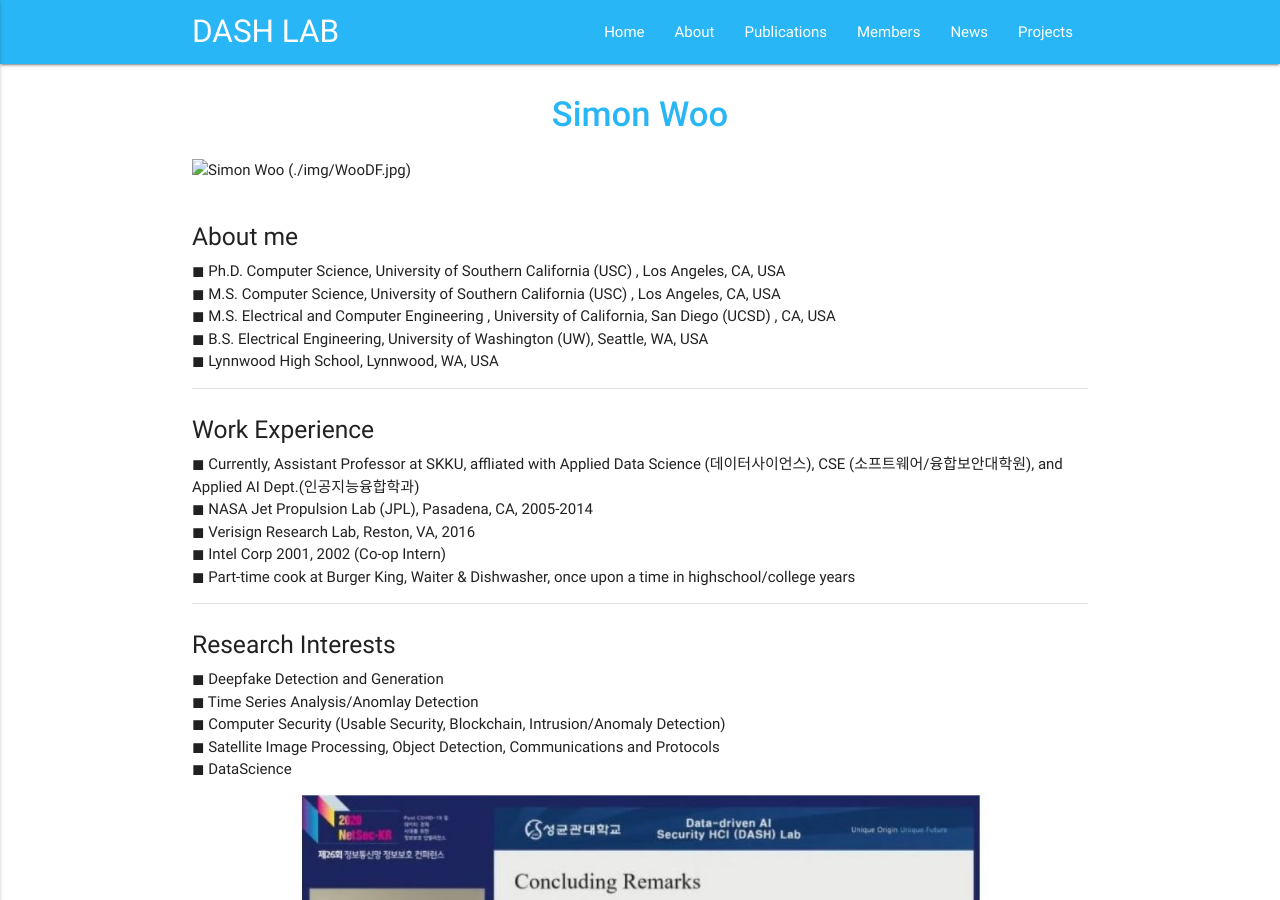
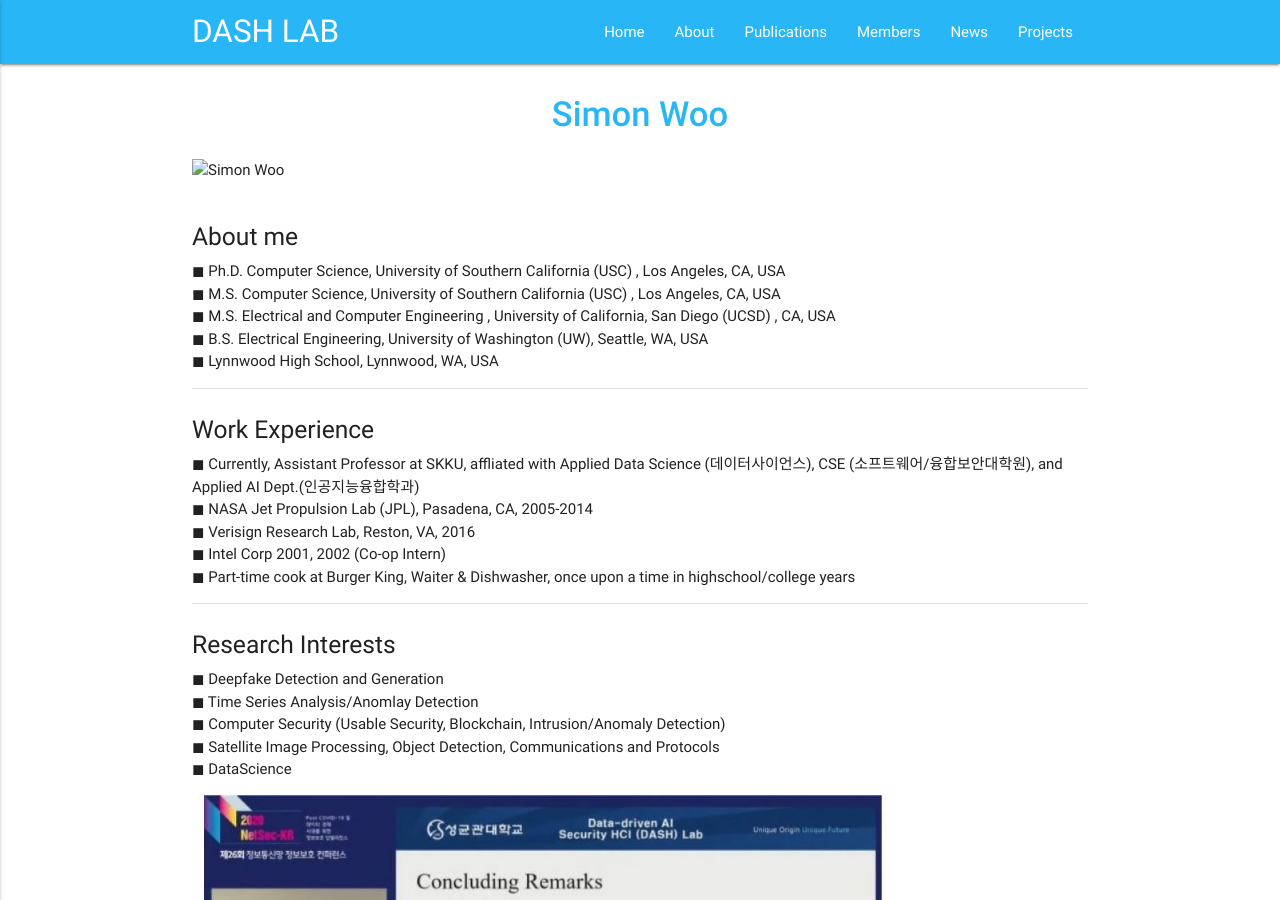
Before and after one commit to Yurim990507/DASH-Lab.github.io, a Jekyll site: the page built from example1.md, in a window 1280 px wide and 900 px high. Built offline with Jekyll 4.4.1, drawn with Linux system fonts in a browser that asks for light colours.

Commit message:
Update example1.md

```diff
--- a/example1.md
+++ b/example1.md
@@ -7,7 +7,7 @@ permalink: /About/
 <h1 class="page-title">Simon Woo</h1>
 
 ![Simon Woo](./img/simonwoo.png)
-(./img/WooDF.jpg)
+
 <div class="section">
     <h5>About me</h5>
         ◼ Ph.D. Computer Science, University of Southern California (USC) , Los Angeles, CA, USA <br>
@@ -38,7 +38,7 @@ permalink: /About/
           ◼ Satellite Image Processing, Object Detection, Communications and Protocols  <br>
           ◼ DataScience <br>
 
-<center><img src="/img/WooDF.jpg" alt="" width="700" /></center>
+<img src="/img/WooDF.jpg" alt="" width="700" />
 </div>
 <div class="section">
     <h5>TPC/Reviewer Service</h5>
```
